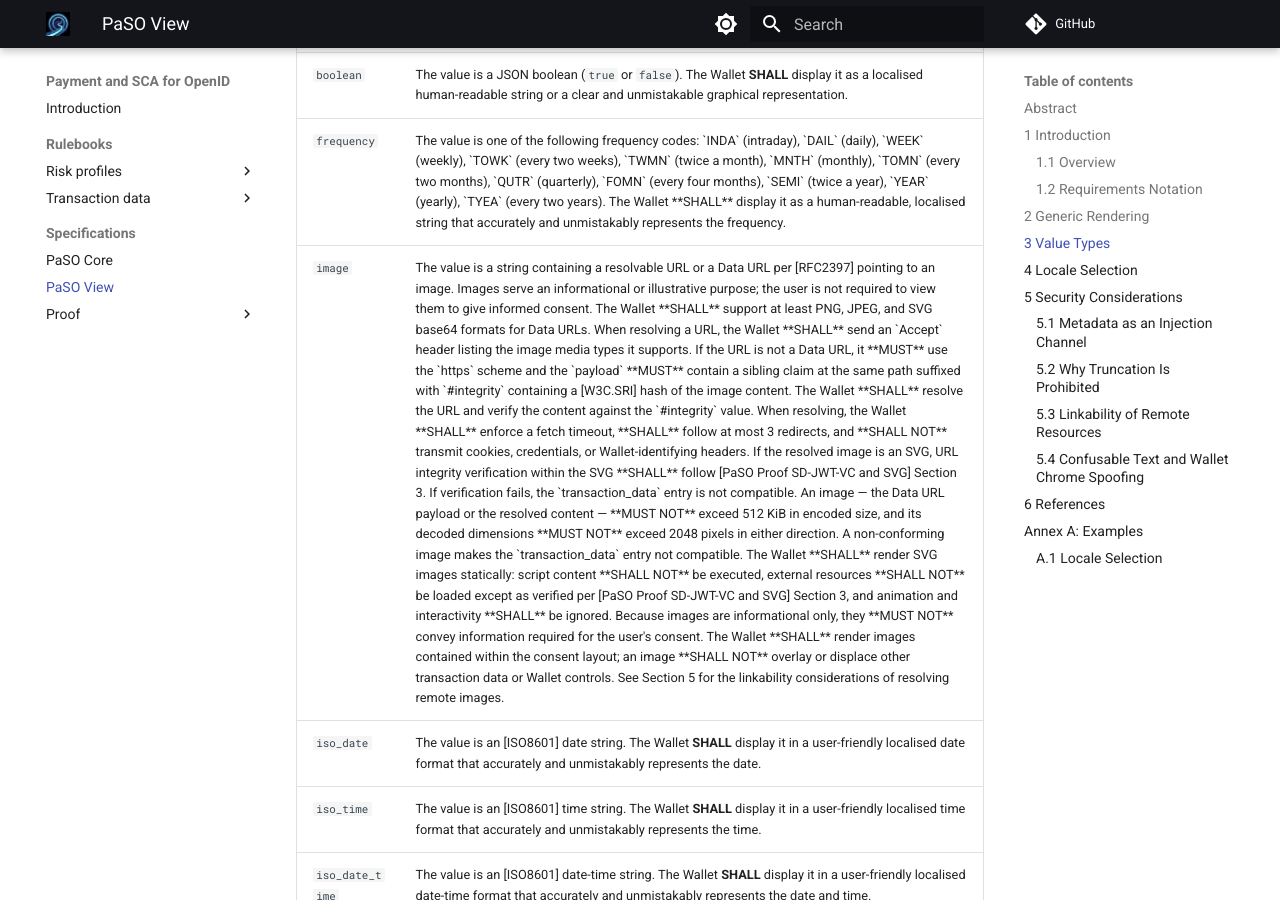
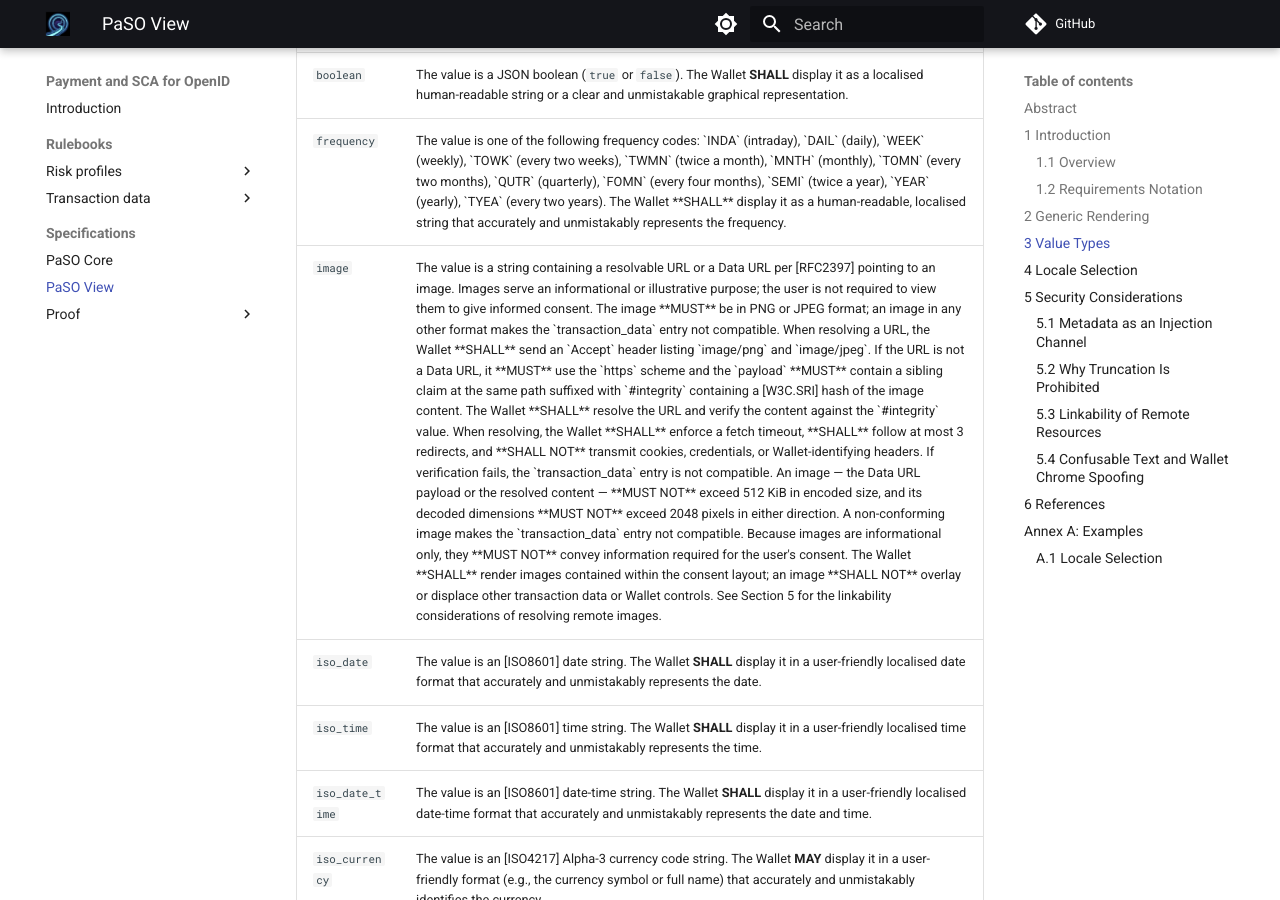
Before and after one commit to APTITUDE-Consortium/payments-and-sca-for-openid, an MkDocs documentation site: the page built from docs/specifications/paso-view.md, in a window 1280 px wide and 900 px high, scrolled down 2774 px. Built offline with MkDocs 1.6.1 and Material for MkDocs 9.7.7, drawn with Linux system fonts in a browser that asks for light colours; comment, search, counter and statistics services are not loaded; the version menu is left out; some of the changed text lies outside the part shown.

Commit message:
docs: remove SVG support; move metadata source priority into the Metadata module

```diff
--- a/docs/specifications/paso-view.md
+++ b/docs/specifications/paso-view.md
@@ -78,11 +78,11 @@ The Wallet **SHALL** display it as a human-readable, localised string that accur
 
 The value is a string containing a resolvable URL or a Data URL per [RFC2397] pointing to an image. Images serve an informational or illustrative purpose; the user is not required to view them to give informed consent.
 
-The Wallet **SHALL** support at least PNG, JPEG, and SVG base64 formats for Data URLs. When resolving a URL, the Wallet **SHALL** send an `Accept` header listing the image media types it supports.
+The image **MUST** be in PNG or JPEG format; an image in any other format makes the `transaction_data` entry not compatible. When resolving a URL, the Wallet **SHALL** send an `Accept` header listing `image/png` and `image/jpeg`.
 
-If the URL is not a Data URL, it **MUST** use the `https` scheme and the `payload` **MUST** contain a sibling claim at the same path suffixed with `#integrity` containing a [W3C.SRI] hash of the image content. The Wallet **SHALL** resolve the URL and verify the content against the `#integrity` value. When resolving, the Wallet **SHALL** enforce a fetch timeout, **SHALL** follow at most 3 redirects, and **SHALL NOT** transmit cookies, credentials, or Wallet-identifying headers. If the resolved image is an SVG, URL integrity verification within the SVG **SHALL** follow [PaSO Proof SD-JWT-VC and SVG] Section 3. If verification fails, the `transaction_data` entry is not compatible.
+If the URL is not a Data URL, it **MUST** use the `https` scheme and the `payload` **MUST** contain a sibling claim at the same path suffixed with `#integrity` containing a [W3C.SRI] hash of the image content. The Wallet **SHALL** resolve the URL and verify the content against the `#integrity` value. When resolving, the Wallet **SHALL** enforce a fetch timeout, **SHALL** follow at most 3 redirects, and **SHALL NOT** transmit cookies, credentials, or Wallet-identifying headers. If verification fails, the `transaction_data` entry is not compatible.
 
-An image — the Data URL payload or the resolved content — **MUST NOT** exceed 512 KiB in encoded size, and its decoded dimensions **MUST NOT** exceed 2048 pixels in either direction. A non-conforming image makes the `transaction_data` entry not compatible. The Wallet **SHALL** render SVG images statically: script content **SHALL NOT** be executed, external resources **SHALL NOT** be loaded except as verified per [PaSO Proof SD-JWT-VC and SVG] Section 3, and animation and interactivity **SHALL** be ignored.
+An image — the Data URL payload or the resolved content — **MUST NOT** exceed 512 KiB in encoded size, and its decoded dimensions **MUST NOT** exceed 2048 pixels in either direction. A non-conforming image makes the `transaction_data` entry not compatible.
 
 Because images are informational only, they **MUST NOT** convey information required for the user's consent. The Wallet **SHALL** render images contained within the consent layout; an image **SHALL NOT** overlay or displace other transaction data or Wallet controls. See Section 5 for the linkability considerations of resolving remote images.
 
@@ -187,7 +187,6 @@ The character constraints prohibit directional embedding and override characters
 |--------------------------------|----------------------------------------------------------------------------------------------------------------------------|
 | [PaSO Core]                    | [PaSO Core](paso-core.md)                                                                                                  |
 | [PaSO Proof Metadata]          | [PaSO Proof: Metadata Module](proof/paso-proof-metadata.md)                                                                |
-| [PaSO Proof SD-JWT-VC and SVG] | [PaSO Proof: SD-JWT-VC and SVG Module](proof/paso-proof-sd-jwt-vc-svg.md)                                                  |
 | [OID4VCI]                      | [OpenID for Verifiable Credential Issuance 1.0](https://openid.net/specs/openid-4-verifiable-credential-issuance-1_0.html) |
 | [RFC2119]                      | [RFC 2119 — Key words for use in RFCs](https://www.rfc-editor.org/rfc/rfc2119.html)                                        |
 | [RFC8174]                      | [RFC 8174 — Ambiguity of Uppercase vs Lowercase in RFC 2119 Key Words](https://www.rfc-editor.org/rfc/rfc8174.html)        |
```
Also changed, not shown: docs/index.md (+1 -1 lines), docs/specifications/proof/paso-proof-log.md (+2 -3 lines), docs/specifications/proof/paso-proof-metadata.md (+7 -1 lines), docs/specifications/proof/paso-proof-risk-signals.md (+1 -2 lines), docs/specifications/proof/paso-proof-sd-jwt-vc-svg.md (deleted, +0 -45 lines).
